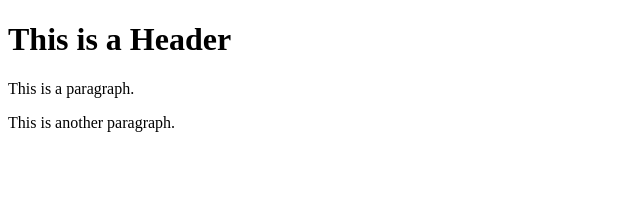
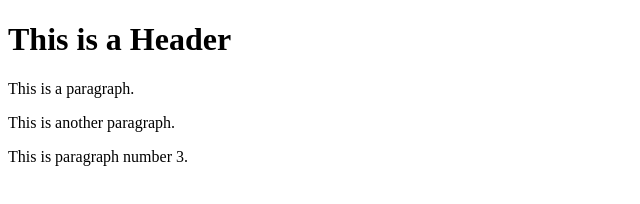
Before and after one commit to stevkim/git-test, a website: page index.html in a window 1280 px wide. Shown: the whole page, without its empty margins (0-640 px from the left). Drawn offline with Linux system fonts and the light colour scheme.

Commit message:
Using NPM

```diff
--- a/index.html
+++ b/index.html
@@ -4,5 +4,6 @@
       <h1>This is a Header</h1>
       <p>This is a paragraph.</p>
       <p>This is another paragraph.</p>
+      <p>This is paragraph number 3.</p>
    </body>
 </html>
```
Also changed, not shown: package.json (added, +19 -0 lines), 2 other files.
